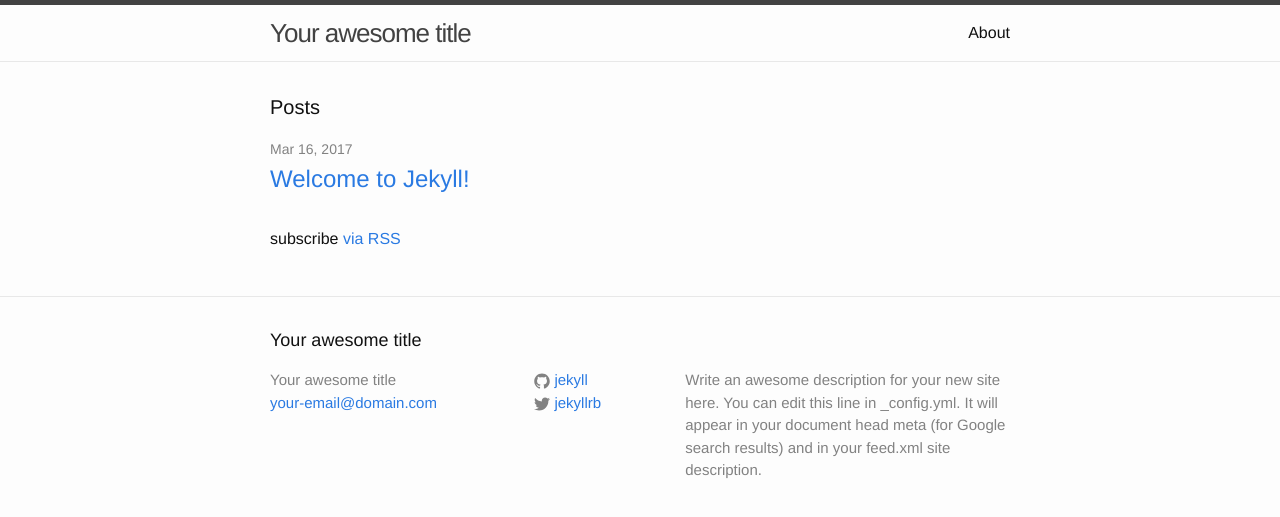
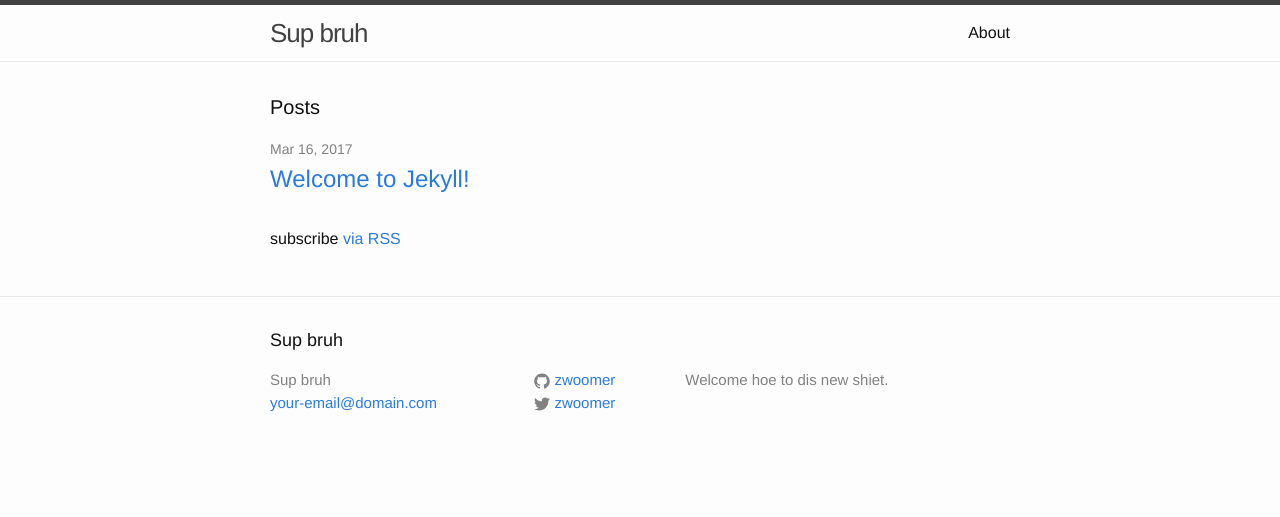
Before and after one commit to zwoomer/zwoomer.github.io, a Jekyll site: the page built from index.html, in a window 1280 px wide. Shown: the top 517 px of the page. Built offline with Jekyll 4.4.1, drawn with Linux system fonts in a browser that asks for light colours.

Commit message:
added mah shiet

```diff
--- a/_config.yml
+++ b/_config.yml
@@ -6,16 +6,14 @@
 # 'jekyll serve'. If you change this file, please restart the server process.
 
 # Site settings
-title: Your awesome title
+title: Sup bruh
 email: your-email@domain.com
 description: > # this means to ignore newlines until "baseurl:"
-  Write an awesome description for your new site here. You can edit this
-  line in _config.yml. It will appear in your document head meta (for
-  Google search results) and in your feed.xml site description.
+  Welcome hoe to dis new shiet.
 baseurl: "" # the subpath of your site, e.g. /blog
 url: "http://yourdomain.com" # the base hostname & protocol for your site
-twitter_username: jekyllrb
-github_username:  jekyll
+twitter_username: zwoomer
+github_username:  zwoomer
 
 # Build settings
 markdown: kramdown
```
